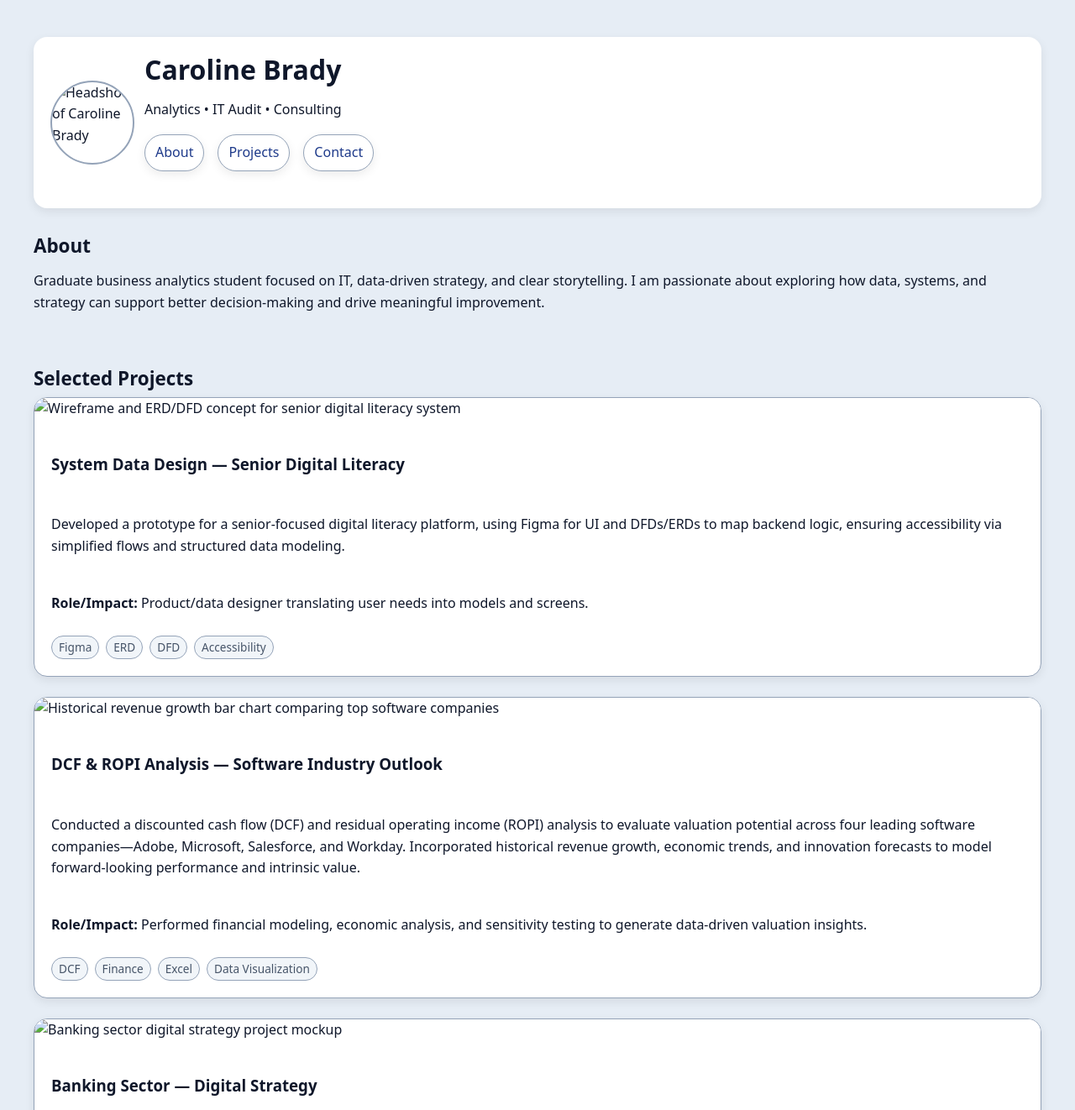
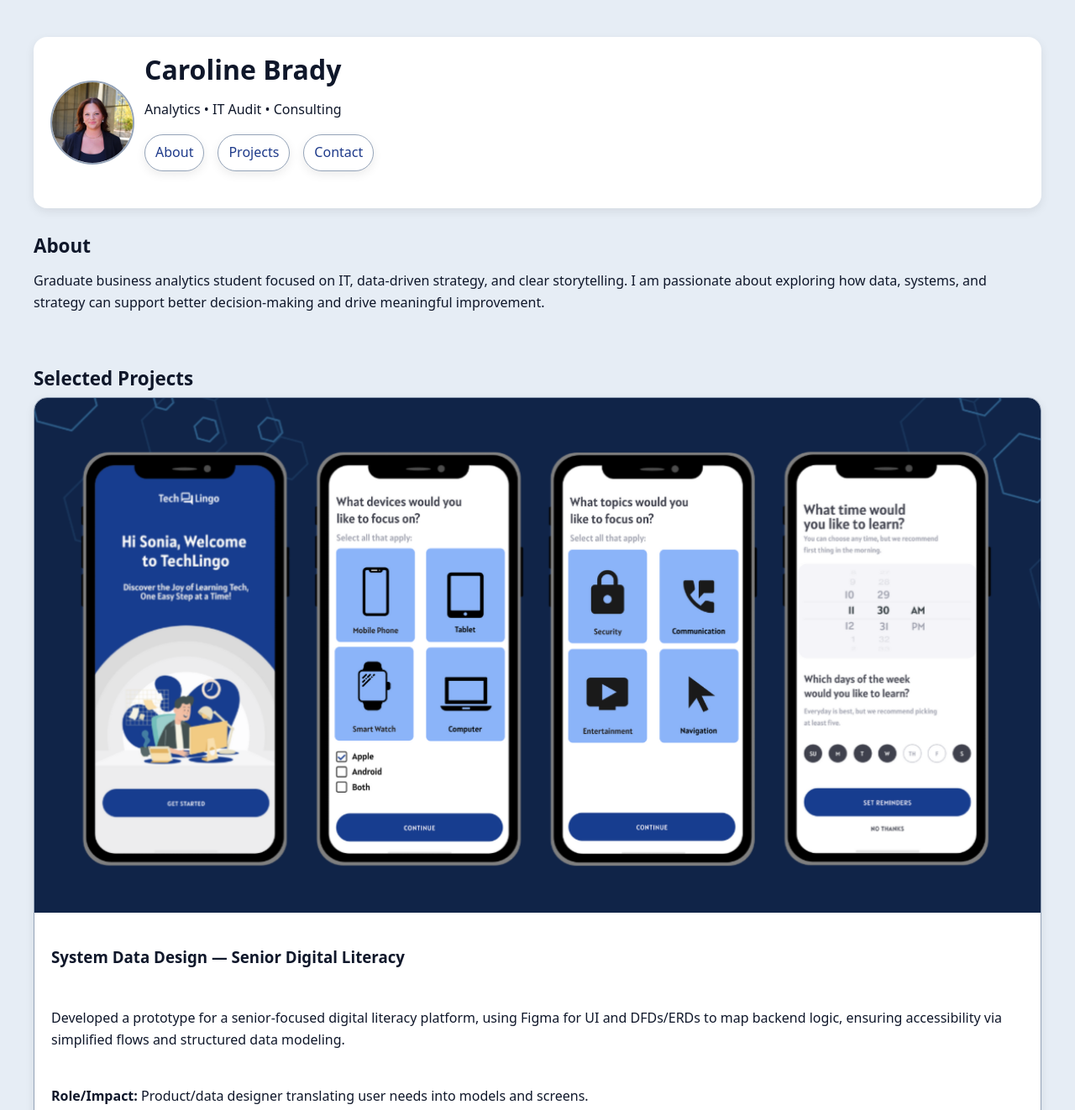
Before and after one commit to carolineb3/carolineb3.github.io, a plain HTML site: page MIS 509 Caroline HTML Page.html in a window 1280 px wide. Shown: the top 1322 px of the page at 84% size. Drawn offline with Linux system fonts and the light colour scheme.

Commit message:
Update MIS 509 Caroline HTML Page.html

```diff
--- a/MIS 509 Caroline HTML Page.html
+++ b/MIS 509 Caroline HTML Page.html
@@ -85,7 +85,7 @@
 <body>
   <div class="wrap">
     <header class="site">
-      <img class="avatar" src="images/headshot.jpeg" alt="Headshot of Caroline Brady" />
+      <img class="avatar" src="headshot.jpeg" alt="Headshot of Caroline Brady" />
       <div>
         <h1>Caroline Brady</h1>
         <p class="tagline">Analytics • IT Audit • Consulting</p>
@@ -107,7 +107,7 @@
         <h2>Selected Projects</h2>
         <div class="cards">
           <article class="card">
-            <img src="images/proj-system.png" alt="Wireframe and ERD/DFD concept for senior digital literacy system" />
+            <img src="proj-system.png" alt="Wireframe and ERD/DFD concept for senior digital literacy system" />
             <div class="body">
               <h3>System Data Design — Senior Digital Literacy</h3>
               <p>Developed a prototype for a senior-focused digital literacy platform, using Figma for UI and DFDs/ERDs to map backend logic, ensuring accessibility via simplified flows and structured data modeling.</p>
@@ -122,7 +122,7 @@
           </article>
 
           <article class="card">
-            <img src="images/proj-dcf.png" alt="Historical revenue growth bar chart comparing top software companies" />
+            <img src="proj-dcf.png" alt="Historical revenue growth bar chart comparing top software companies" />
             <div class="body">
               <h3>DCF & ROPI Analysis — Software Industry Outlook</h3>
               <p>Conducted a discounted cash flow (DCF) and residual operating income (ROPI) analysis to evaluate valuation potential across four leading software companies—Adobe, Microsoft, Salesforce, and Workday. Incorporated historical revenue growth, economic trends, and innovation forecasts to model forward-looking performance and intrinsic value.</p>
@@ -137,7 +137,7 @@
           </article>
 
           <article class="card">
-            <img src="images/proj-banking.png" alt="Banking sector digital strategy project mockup" />
+            <img src="proj-banking.png" alt="Banking sector digital strategy project mockup" />
             <div class="body">
               <h3>Banking Sector — Digital Strategy</h3>
               <p>Developed and presented a strategy to enhance digital banking by integrating AI for personalized financial management, predictive analytics for credit approval, and advanced fraud detection.</p>
```
